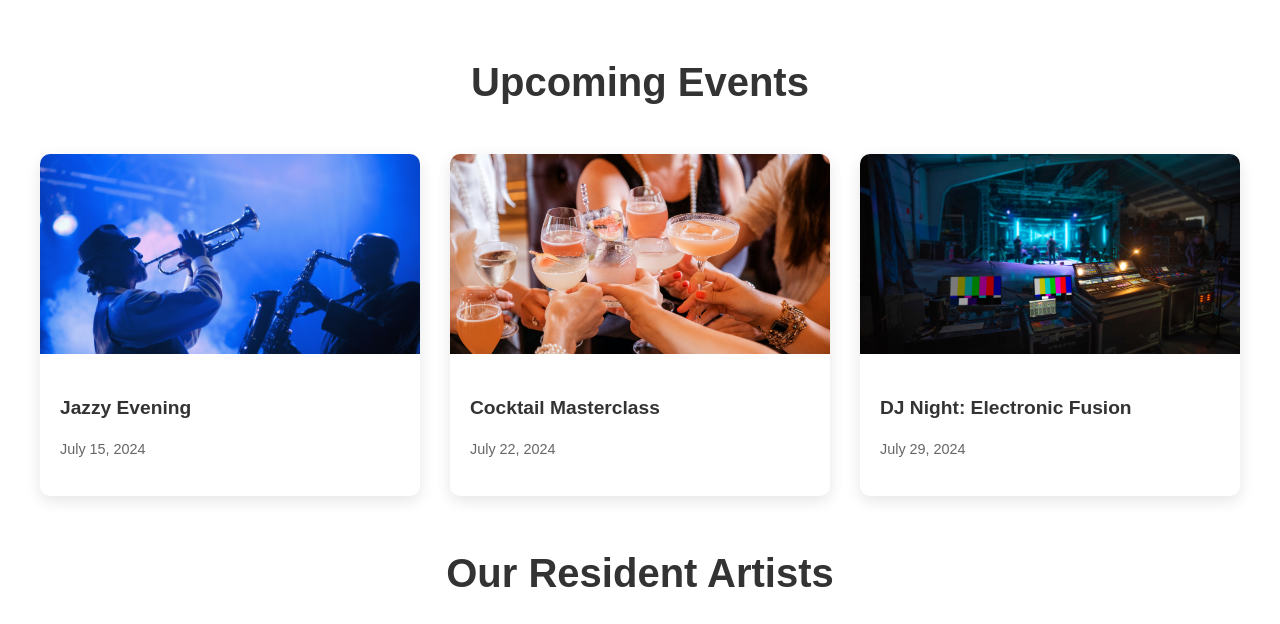
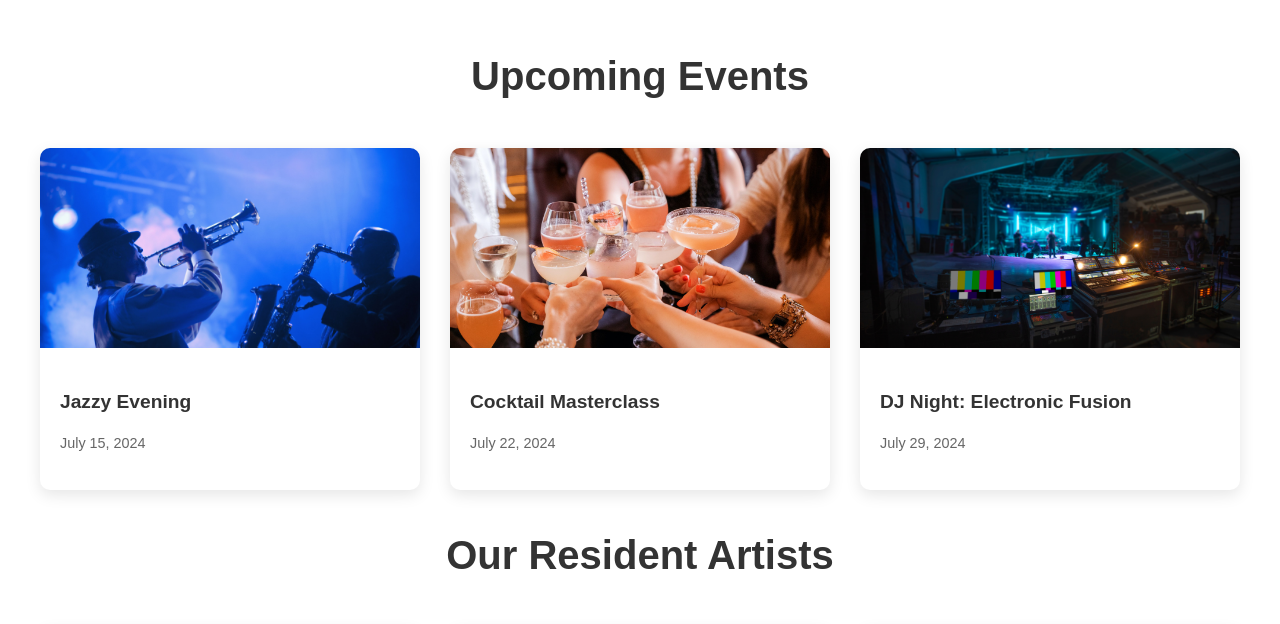
Before and after one commit to tumelovincent/Club, a plain HTML site: page index.html in a window 1280 px wide. Shown: the part 649-1273 px from the top of the page. Drawn offline with Linux system fonts and the light colour scheme.

Commit message:
Update index.html

```diff
--- a/index.html
+++ b/index.html
@@ -85,7 +85,7 @@ h1 {
   background-color: #e91e63;
 }
 .section {
-  padding: 6px 0;
+  padding: 0px 0;
 }
 h2 {
   text-align: center;
```
